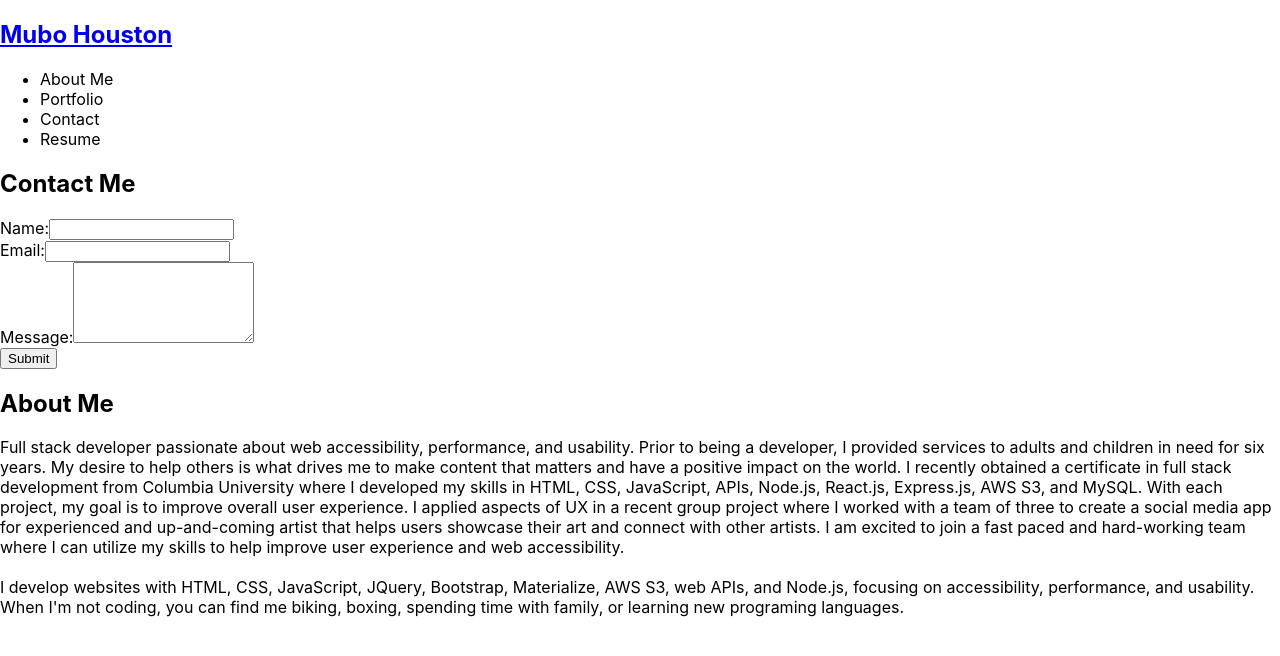
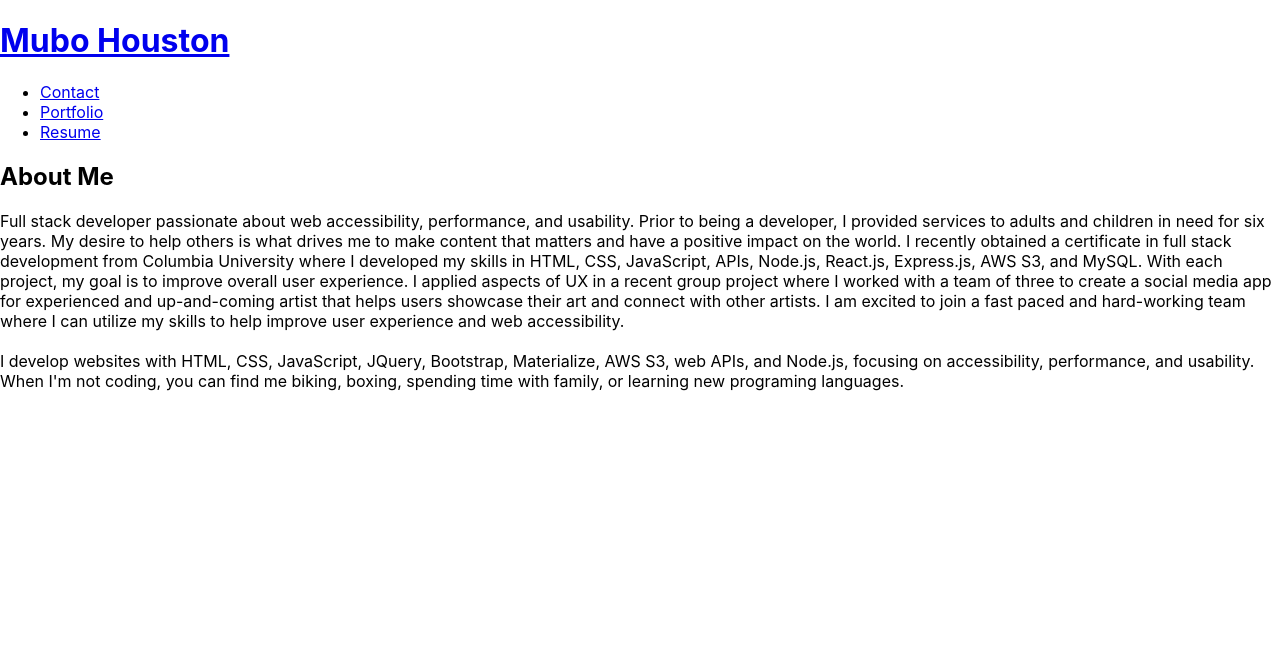
Before and after one commit to MuboHouston/react-portfolio, a React (Create React App) app: page / in a window 1280 px wide. Shown: the top 656 px of the page. Built offline with nearby package versions, Linux system fonts and the light colour scheme.

Commit message:
conditional rendering

```diff
--- a/src/App.js
+++ b/src/App.js
@@ -1,17 +1,37 @@
-import React from 'react';
+import React, { useState } from 'react';
 import Nav from './components/Nav'
 import About from './components/About'
 import ContactForm from './components/Contact';
+// import Portfolio from './components/Portfolio'
+// import Resume from './components/resume'
 
 function App() {
+  const [currentPage, setCurrentPage] = useState('About');
+
+  const renderPage = () => {
+    if(currentPage === 'About') {
+      return <About />
+    }
+    if(currentPage === 'Contact') {
+      return <ContactForm />
+    }
+    // if(currentPage === 'Portfolio') {
+    //   return <Portfolio />
+    // }
+    // if(currentPage === 'Resume') {
+    //   return <Resume />
+    // }
+  }
+
+  const handlePageChange = (page) => setCurrentPage(page)
 
   return (
     <div>
-      <Nav></Nav>
-      <main>
-        <ContactForm></ContactForm>
-        <About></About>
-      </main>
+      <Nav
+        currentPage={currentPage}
+        handlePageChange={handlePageChange}
+      />
+      {renderPage()}
     </div>
   );
 }
--- a/src/components/Nav/index.js
+++ b/src/components/Nav/index.js
@@ -1,26 +1,48 @@
-import React from 'react';
+import React, {useEffect} from 'react';
+import { capitalizeFirstLetter } from '../../utils/helpers';
 
-function Nav() {
+function Nav({ currentPage, handlePageChange }) {
+
+
+    useEffect(() => {
+        document.title = capitalizeFirstLetter(currentPage)
+    }, [currentPage])
+
     return(
         <header>
-            <h2>
-                <a href='/'>
+            <h1>
+                <a
+                    href='#about'
+                    onClick={() => handlePageChange('About')}
+                >
                     Mubo Houston
                 </a>
-            </h2>
+            </h1>
             <nav>
                 <ul>
                    <li>
-                        About Me
+                        <a
+                            href='#contact'
+                            onClick={() => handlePageChange('Contact')}
+                        >
+                        Contact
+                        </a>
                    </li>
                    <li>
+                        <a
+                            href='#portfolio'
+                            onClick={() => handlePageChange('Portfolio')}
+                        >
                         Portfolio
+                        </a>
                    </li>
                    <li>
-                        Contact
-                    </li>
-                    <li>
+                        <a
+                            href='#resume'
+                            onClick={() => handlePageChange('Resume')}
+                        >
                         Resume
+                        </a>
                    </li>
                 </ul>
             </nav>
```
Lines whose indentation alone changed are shown as unchanged.
